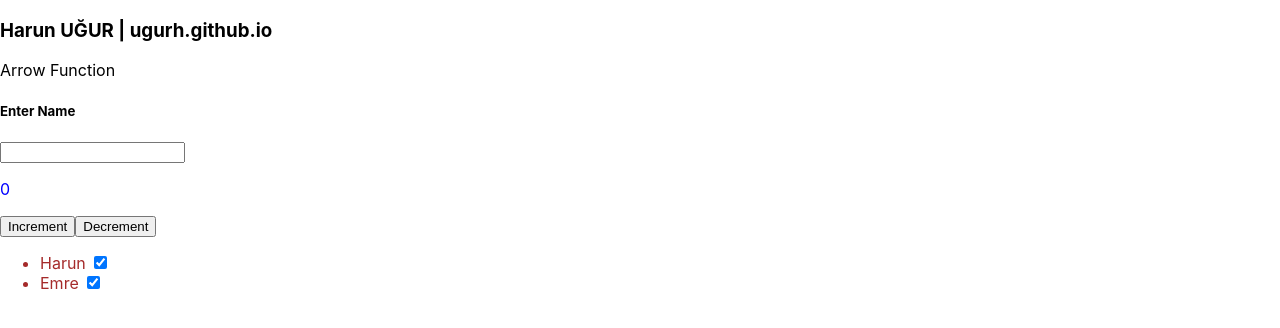
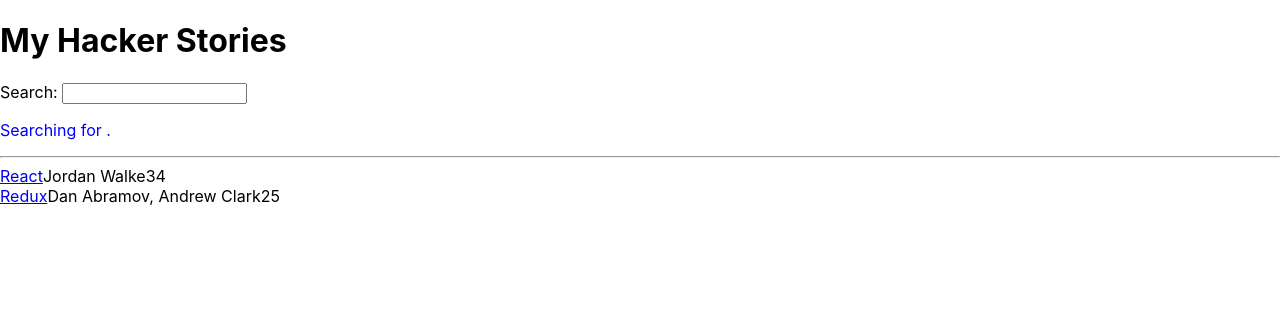
Before and after one commit to ugurh/filo-ui, a React (Create React App) app: page / in a window 1280 px wide. Shown: the top 328 px of the page. Built offline with nearby package versions, Linux system fonts and the light colour scheme.

Commit message:
React’s useState Hook

```diff
--- a/package.json
+++ b/package.json
@@ -6,6 +6,7 @@
     "@testing-library/jest-dom": "^5.16.3",
     "@testing-library/react": "^12.1.4",
     "@testing-library/user-event": "^13.5.0",
+    "axios": "^0.26.1",
     "react": "^18.0.0",
     "react-dom": "^18.0.0",
     "react-scripts": "5.0.0",
--- a/src/App.js
+++ b/src/App.js
@@ -1,21 +1,49 @@
-import logo from './logo.svg';
 import './App.css';
-import YK from './components/YK';
-import HOC from './components/HOC';
-import Counter from './components/Counter';
-import UserList from './components/UserList'
-import {Env} from './components/Env'
+import Card from './components/Card';
+import React, { useState } from 'react';
+
+const list = [
+  {
+    title: 'React',
+    url: 'https://reactjs.org/',
+    author: 'Jordan Walke',
+    num_comments: 3,
+    points: 4,
+    objectID: 0,
+  },
+  {
+    title: 'Redux',
+    url: 'https://redux.js.org/',
+    author: 'Dan Abramov, Andrew Clark',
+    num_comments: 2,
+    points: 5,
+    objectID: 1,
+  },
+];
 
 function App() {
+
+  const [searchTerm, setSearchTerm] = useState('');
+
+  const handleChange = event => {
+    setSearchTerm(event.target.value);
+  };
+
   return (
     <div className="App">
-      <h3>{Env.name} | {Env.url}</h3>
-      <YK/>
-      <HOC />
-      <Counter />
-      <UserList />
+      <h1>My Hacker Stories</h1>
+      <label htmlFor="search">Search: </label>
+      <input id="search" type="text" onChange={handleChange}/>
+
+      <p>
+        Searching for <strong>{searchTerm}</strong>.
+      </p>
+      <hr />
+
+    <Card list={list} />
     </div>
   );
 }
 
+
 export default App;
--- /dev/null
+++ b/src/components/Card.js
@@ -0,0 +1,29 @@
+import React, { Component } from 'react'
+
+class Card extends Component {
+    constructor(props){
+        super(props)
+    }
+
+  render() {
+    const list = this.props.list;
+    return (
+        <div>
+            {list.map(item => {
+                return (
+                <div key={item.objectID}>
+                    <span>
+                    <a href={item.url}>{item.title}</a>
+                    </span>
+                    <span>{item.author}</span>
+                    <span>{item.num_comments}</span>
+                    <span>{item.points}</span>
+                </div>
+                );
+            })}
+        </div>
+    )
+  }
+}
+
+export default Card;
```
Also changed, not shown: src/components/HitsData.js (added, +30 -0 lines), src/components/Search.js (added, +22 -0 lines), 1 other file (tests, documents, lock files or other folders).
